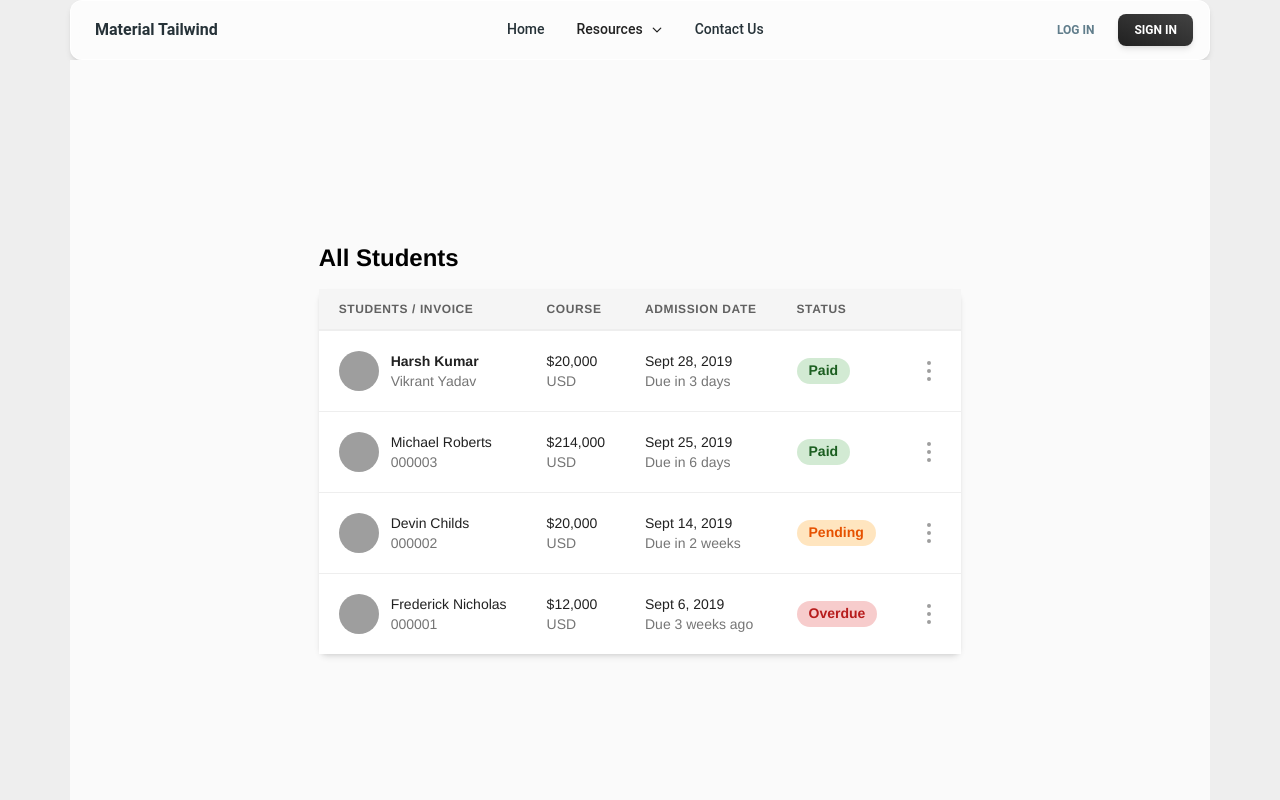
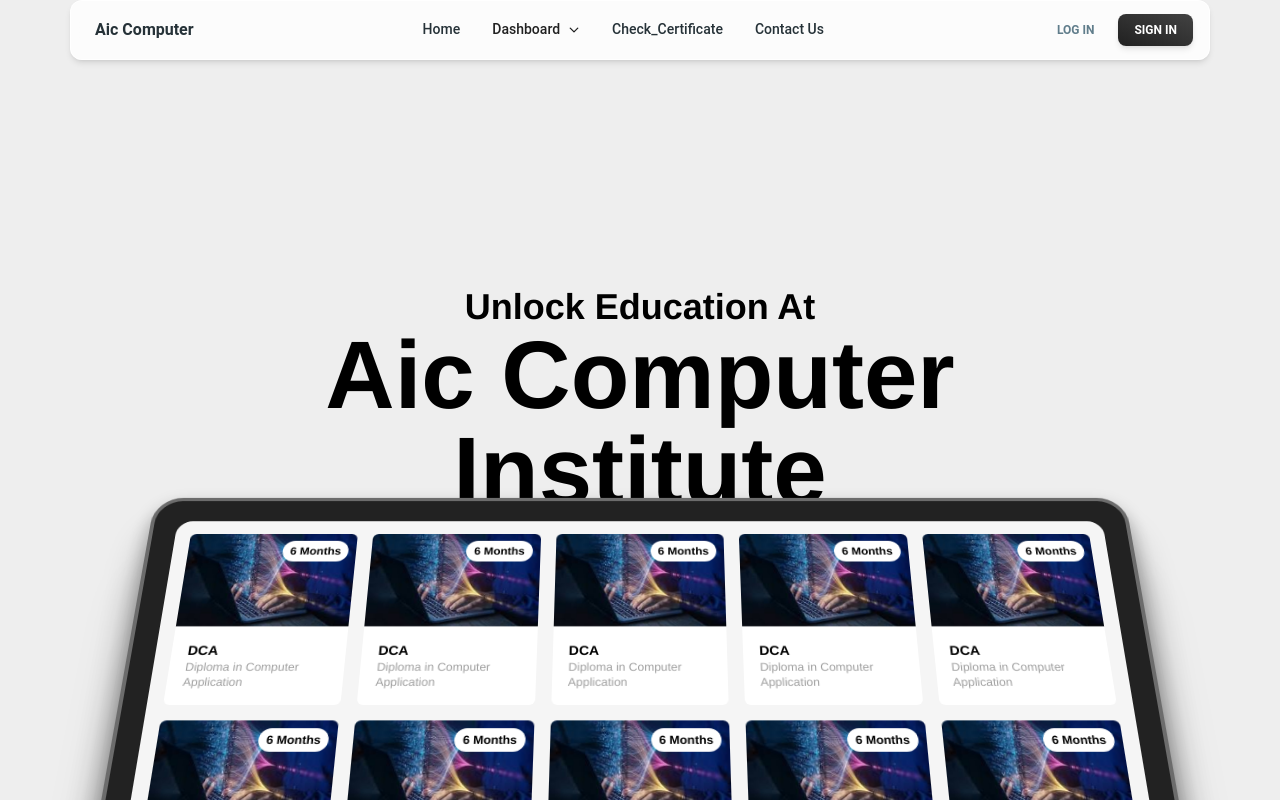
Before and after one commit to santoshrazz/Aic_Computer_Institute, a React (Vite) app: page / in a window 1280 px wide. Shown: the top 800 px of the page. Built offline with nearby package versions, Linux system fonts and the light colour scheme; grey boxes are pictures that could not be loaded.

Commit message:
modified sticky navbar component and add some icons from react-icon library

```diff
--- a/package.json
+++ b/package.json
@@ -21,6 +21,7 @@
     "framer-motion": "^11.0.12",
     "react": "^18.2.0",
     "react-dom": "^18.2.0",
+    "react-icons": "^5.0.1",
     "react-router-dom": "^6.22.3",
     "swiper": "^11.0.7",
     "tailwind-merge": "^2.2.1"
--- a/src/Components/StickyNavbar.jsx
+++ b/src/Components/StickyNavbar.jsx
@@ -18,71 +18,66 @@ import {
     Bars3Icon,
     XMarkIcon,
 } from "@heroicons/react/24/outline";
-import {
-    Bars4Icon,
-    GlobeAmericasIcon,
-    NewspaperIcon,
-    PhoneIcon,
-    RectangleGroupIcon,
-    SquaresPlusIcon,
-    SunIcon,
-    TagIcon,
-    UserGroupIcon,
-} from "@heroicons/react/24/solid";
-
+import { IoMdNotifications } from "react-icons/io";
+import { PiStudent } from "react-icons/pi";
+import { FaUserLarge } from "react-icons/fa6";
+import { FaCodeBranch } from "react-icons/fa";
+import { GrCertificate } from "react-icons/gr";
+import { MdContactEmergency } from "react-icons/md";
+import { FaSearch } from "react-icons/fa";
+import { HiOutlineMail } from "react-icons/hi";
 const navListMenuItems = [
     {
-        title: "Products",
-        description: "Find the perfect solution for your needs.",
-        icon: SquaresPlusIcon,
+        title: "Add Student",
+        description: "You can add all Student From here.",
+        icon: PiStudent,
+        redirect: '/admin/all_Students'
+    },
+    {
+        title: "Add Certificate",
+        description: "You can Add Certificate of Students from here",
+        icon: GrCertificate,
+        redirect: '/admin/add_certificate'
+    },
+    {
+        title: "All Certificate",
+        description: "Check All Your added Certificate",
+        icon: GrCertificate,
+        redirect: '/admin/all_Students'
+    },
+    {
+        title: "Profile",
+        description: "Edit Your Profile",
+        icon: FaUserLarge,
         redirect: '/check_certificate'
     },
     {
-        title: "About Us",
-        description: "Meet and learn about our dedication",
-        icon: UserGroupIcon,
+        title: "All Messages",
+        description: "Check  All Requests",
+        icon: MdContactEmergency,
         redirect: '/check_certificate'
     },
     {
-        title: "Blog",
+        title: "All Frenchaise",
         description: "Find the perfect solution for your needs.",
-        icon: Bars4Icon,
+        icon: FaCodeBranch,
         redirect: '/check_certificate'
     },
     {
-        title: "Services",
-        description: "Learn how we can help you achieve your goals.",
-        icon: SunIcon,
+        title: "Notifications",
+        description: "Inform about new batches",
+        icon: IoMdNotifications,
         redirect: '/check_certificate'
     },
     {
-        title: "Support",
-        description: "Reach out to us for assistance or inquiries",
-        icon: GlobeAmericasIcon,
+        title: "Send Email",
+        description: "Send email to register students",
+        icon: HiOutlineMail,
         redirect: '/check_certificate'
-    },
-    {
-        title: "Contact",
-        description: "Find the perfect solution for your needs.",
-        icon: PhoneIcon,
-        redirect: '/check_certificate'
-    },
-    {
-        title: "News",
-        description: "Read insightful articles, tips, and expert opinions.",
-        icon: NewspaperIcon,
-        redirect: '/check_certificate'
-    },
-    {
-        title: "Products",
-        description: "Find the perfect solution for your needs.",
-        icon: RectangleGroupIcon,
-        redirect: '/check_certificate'
-    },
-    {
-        title: "Special Offers",
-        description: "Explore limited-time deals and bundles",
-        icon: TagIcon,
+    }, {
+        title: "Search Student",
+        description: "Search for a student",
+        icon: FaSearch,
         redirect: '/check_certificate'
     },
 ];
@@ -137,7 +132,7 @@ function NavListMenu() {
                             selected={isMenuOpen || isMobileMenuOpen}
                             onClick={() => setIsMobileMenuOpen((cur) => !cur)}
                         >
-                            Resources
+                            Dashboard
                             <ChevronDownIcon
                                 strokeWidth={2.5}
                                 className={`hidden h-3 w-3 transition-transform lg:block ${isMenuOpen ? "rotate-180" : ""
@@ -167,6 +162,7 @@ function NavListMenu() {
 function NavList() {
     return (
         <List className="mt-4 mb-6 p-0 lg:mt-0 lg:mb-0 lg:flex-row lg:p-1">
+            <NavLink to={"/"}>
                 <Typography
                     as="a"
                     to="/"
@@ -175,10 +171,13 @@ function NavList() {
                     className="font-medium"
                 >
                     <ListItem className="flex items-center gap-2 py-2 pr-4">
-                    <NavLink to={"/"}>Home</NavLink>
+                        Home
                     </ListItem>
                 </Typography>
+            </NavLink>
             <NavListMenu />
+            <NavLink to={"/admin/check_certificate"}>
+
                 <Typography
                     as="a"
                     to="#"
@@ -187,10 +186,24 @@ function NavList() {
                     className="font-medium"
                 >
                     <ListItem className="flex items-center gap-2 py-2 pr-4">
-                    <NavLink to={"/contact"}>   Contact Us</NavLink>
+                        Check_Certificate
                     </ListItem>
                 </Typography>
-        </List>
+            </NavLink>
+            <NavLink to={"/contact"}>
+                <Typography
+                    as="a"
+                    to="#"
+                    variant="small"
+                    color="blue-gray"
+                    className="font-medium"
+                >
+                    <ListItem className="flex items-center gap-2 py-2 pr-4">
+                        Contact Us
+                    </ListItem>
+                </Typography>
+            </NavLink>
+        </List >
     );
 }
 
@@ -207,14 +220,16 @@ export default function StickyNavbar() {
     return (
         <Navbar className="mx-auto max-w-screen-xl px-4 py-2 hover:drop-shadow-2xl">
             <div className="flex items-center justify-between text-blue-gray-900">
+                <NavLink to={"/"}>
                     <Typography
                         as="a"
                         to="#"
                         variant="h6"
                         className="mr-4 cursor-pointer py-1.5 lg:ml-2"
                     >
-                    Material Tailwind
+                        Aic Computer
                     </Typography>
+                </NavLink>
                 <div className="hidden lg:block">
                     <NavList />
                 </div>
--- a/src/Pages/Routes/Admin_Route.jsx
+++ b/src/Pages/Routes/Admin_Route.jsx
@@ -2,6 +2,7 @@ import React from 'react'
 import { Route, Routes } from 'react-router'
 import Check_Certificate from '../Admin/Check_Certificate/Check_Certificate'
 import Add_Certificate from '../Admin/Add_Certificate/Add_Certificate'
+import Login from '../Admin/Login_Page/Login'
 
 const Admin_Route = () => {
     return (
@@ -10,6 +11,7 @@ const Admin_Route = () => {
                 <Route path='check_certificate' element={<Check_Certificate />} />
                 <Route path='add_certificate' element={< Add_Certificate />} />
                 <Route path='all_Students' element={< Add_Certificate />} />
+                <Route path='login' element={< Login />} />
             </Routes>
         </div>
     )
--- a/src/Pages/Routes/RoutesComp.jsx
+++ b/src/Pages/Routes/RoutesComp.jsx
@@ -1,20 +1,16 @@
 import React from 'react'
 import { BrowserRouter, Routes, Route } from 'react-router-dom'
-import Hero from '../Hero/Hero'
-import Check_Certificate from '../Admin/Check_Certificate/Check_Certificate'
 import Course_Container from '../Course2/Course_Container'
 import Contact from '../Contact/Contact'
 import StickyNavbar from '../../Components/StickyNavbar'
 import Home from '../Home/Home'
 import Login from '../Admin/Login_Page/Login'
 import Admin_Route from './Admin_Route'
-import All_Students from '../Admin/All_Students/All_Students'
 
 const RoutesComp = () => {
     return (
         <BrowserRouter>
             <StickyNavbar />
-            <All_Students />
             <Routes path='/'>
                 <Route path='' element={<Home />} />
                 <Route path='contact' element={<Contact />} />
```
Also changed, not shown: 1 other file (tests, documents, lock files or other folders). Lines whose indentation alone changed are shown as unchanged.
